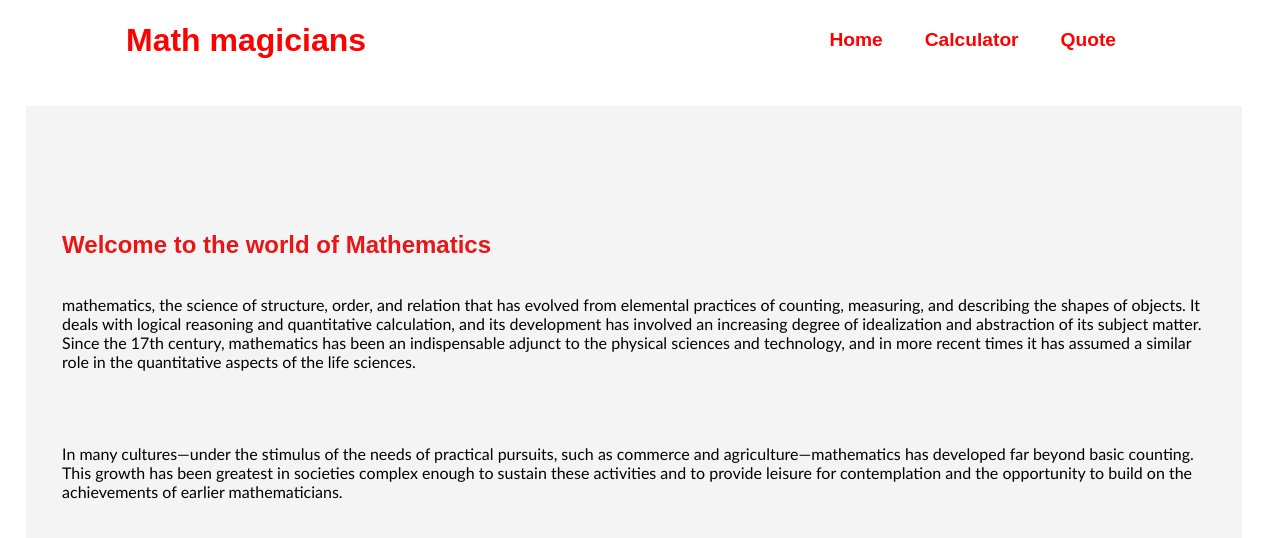
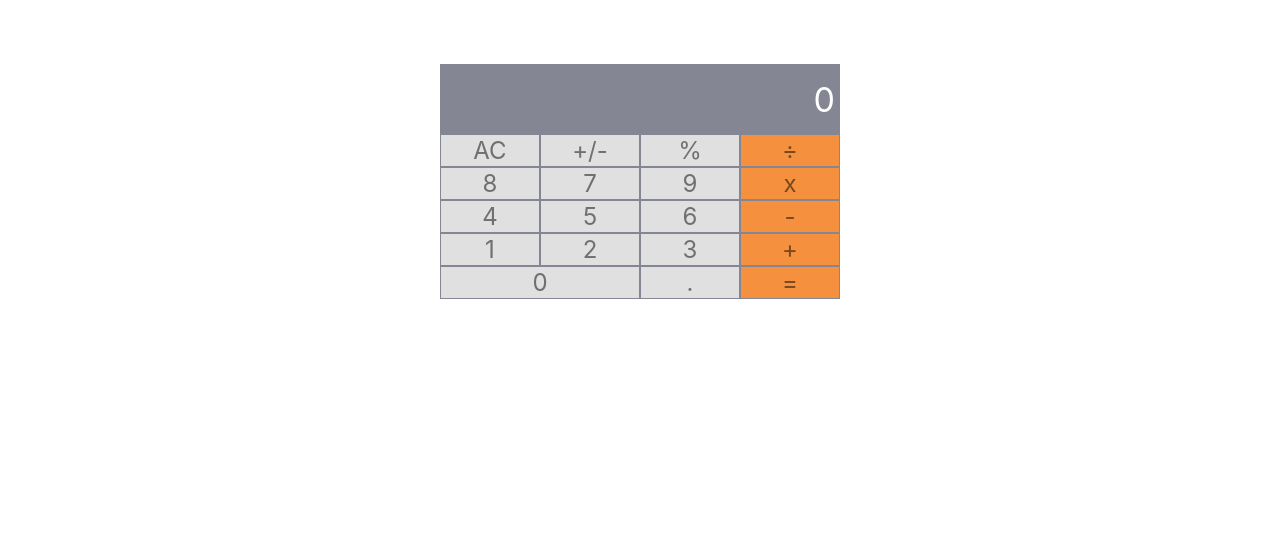
Before and after one commit to Adewunmi97/math-magicians, a React (Create React App) app: page / in a window 1280 px wide. Shown: the top 538 px of the page. Built offline with nearby package versions, Linux system fonts and the light colour scheme.

Commit message:
remove full website from refactoring branch

```diff
--- a/src/App.js
+++ b/src/App.js
@@ -1,24 +1,11 @@
 /* eslint-disable react/prefer-stateless-function */
 import React from 'react';
-import { BrowserRouter as Router, Switch, Route } from 'react-router-dom';
-import Navbar from './components/Navbar';
-import Home from './components/pages/Home';
-import Calc from './components/pages/Calc';
-import Quote from './components/pages/Quote';
+import Calculator from './components/Calculator';
 
 class App extends React.Component {
   render() {
     return (
-      <>
-        <Router>
-          <Navbar />
-          <Switch>
-            <Route path="/" exact component={Home} />
-            <Route path="/calc" component={Calc} />
-            <Route path="/quote" component={Quote} />
-          </Switch>
-        </Router>
-      </>
+      <Calculator />
     );
   }
 }
--- a/src/components/pages/Calc.js
+++ /dev/null
@@ -1,28 +0,0 @@
-import React from 'react';
-import Calculator from '../Calculator';
-import '../../App.css';
-
-function Calc() {
-  return (
-    <div className="calc">
-      <div className="calcontent">
-        <h2 className="head-content"> Lets do some calculations</h2>
-        <p className="content">
-          Just type and your answer comes up live.This is a simple basic
-          calculator with memory functions similar to a small handheld
-          calculator. Use this basic calculator for math with addition,
-          subtraction, division and multiplication. Memory and clear functions
-          for this standard calculator are listed below.
-
-          Numbers are important!. Whether costs, revenues, performance, targets –
-          most people agree that numbers are important.
-        </p>
-      </div>
-      <div>
-        <Calculator />
-      </div>
-    </div>
-  );
-}
-
-export default Calc;
--- a/src/components/pages/Home.js
+++ /dev/null
@@ -1,12 +0,0 @@
-import React from 'react';
-import Welcome from './Welcome';
-
-function Home() {
-  return (
-    <>
-      <Welcome />
-    </>
-  );
-}
-
-export default Home;
--- a/src/components/pages/Quote.js
+++ /dev/null
@@ -1,30 +0,0 @@
-import React from 'react';
-import '../../App.css';
-import './Welcome.css';
-
-function Quote() {
-  return (
-    <div className="welcome-container">
-      <div className="info">
-        <h1> Quote</h1>
-        <p>
-          We will always have STEM with us. Some things will drop out of the public eye
-          and go away,but there will always be science, engineering, and technology.
-          And there will always, always be mathematics.
-          — Katherine Johnson, African-American mathematician
-        </p>
-
-        <p>
-          {' '}
-          Mathematics as an expression of the human mind reflects the active will,
-          the contemplative reason, and the desire for aesthetic perfection. Its basic
-          elements are logic and intuition, analysis and construction, generality
-          and individuality.
-          — Richard Courant, German-American mathematician
-        </p>
-      </div>
-    </div>
-  );
-}
-
-export default Quote;
--- a/src/components/pages/Welcome.css
+++ /dev/null
@@ -1,59 +0,0 @@
-.welcome-container {
-  background-color: rgba(245, 245, 245, 0.479);
-  height: 100vh;
-  width: 95%;
-  display: flex;
-  flex-direction: column;
-  justify-content: center;
-  box-shadow: inset 0 0 0 1000px rgba(226, 221, 221, 0.2);
-  margin: 2%;
-}
-
-.welcome-container > p {
-  color: #000;
-  font-size: 0.8rem;
-  font-family:
-    "Trebuchet MS",
-    "Lucida Sans Unicode",
-    "Lucida Grande",
-    "Lucida Sans",
-    Arial,
-    sans-serif;
-}
-
-.info > h1 {
-  color: rgb(231, 23, 23);
-  font-size: 1.5rem;
-  margin-top: -20%;
-  margin-left: 3%;
-}
-
-.info > p {
-  padding: 3%;
-  color: #000;
-  font-family:
-    "Trebuchet MS",
-    "Lucida Sans Unicode",
-    "Lucida Grande",
-    "Lucida Sans",
-    Arial,
-    sans-serif;
-}
-
-@media screen and (max-width: 960px) {
-  .welcome-container > h1 {
-    font-size: 70px;
-    margin-top: -150px;
-  }
-}
-
-@media screen and (max-width: 768px) {
-  .welcome-container > h1 {
-    font-size: 50px;
-    margin-top: -100px;
-  }
-
-  .welcome-container > p {
-    font-size: 30px;
-  }
-}
--- a/src/components/pages/Welcome.js
+++ /dev/null
@@ -1,34 +0,0 @@
-import React from 'react';
-import '../../App.css';
-import './Welcome.css';
-
-function Welcome() {
-  return (
-    <div className="welcome-container">
-      <div className="info">
-        <h1>Welcome to the world of Mathematics</h1>
-        <p>
-          mathematics, the science of structure, order, and relation that has
-          evolved from elemental practices of counting, measuring, and
-          describing the shapes of objects. It deals with logical reasoning and
-          quantitative calculation, and its development has involved an
-          increasing degree of idealization and abstraction of its subject
-          matter. Since the 17th century, mathematics has been an indispensable
-          adjunct to the physical sciences and technology, and in more recent
-          times it has assumed a similar role in the quantitative aspects of the
-          life sciences.
-        </p>
-        <p>
-          In many cultures—under the stimulus of the needs of practical
-          pursuits, such as commerce and agriculture—mathematics has developed
-          far beyond basic counting. This growth has been greatest in societies
-          complex enough to sustain these activities and to provide leisure for
-          contemplation and the opportunity to build on the achievements of
-          earlier mathematicians.
-        </p>
-      </div>
-    </div>
-  );
-}
-
-export default Welcome;
```
